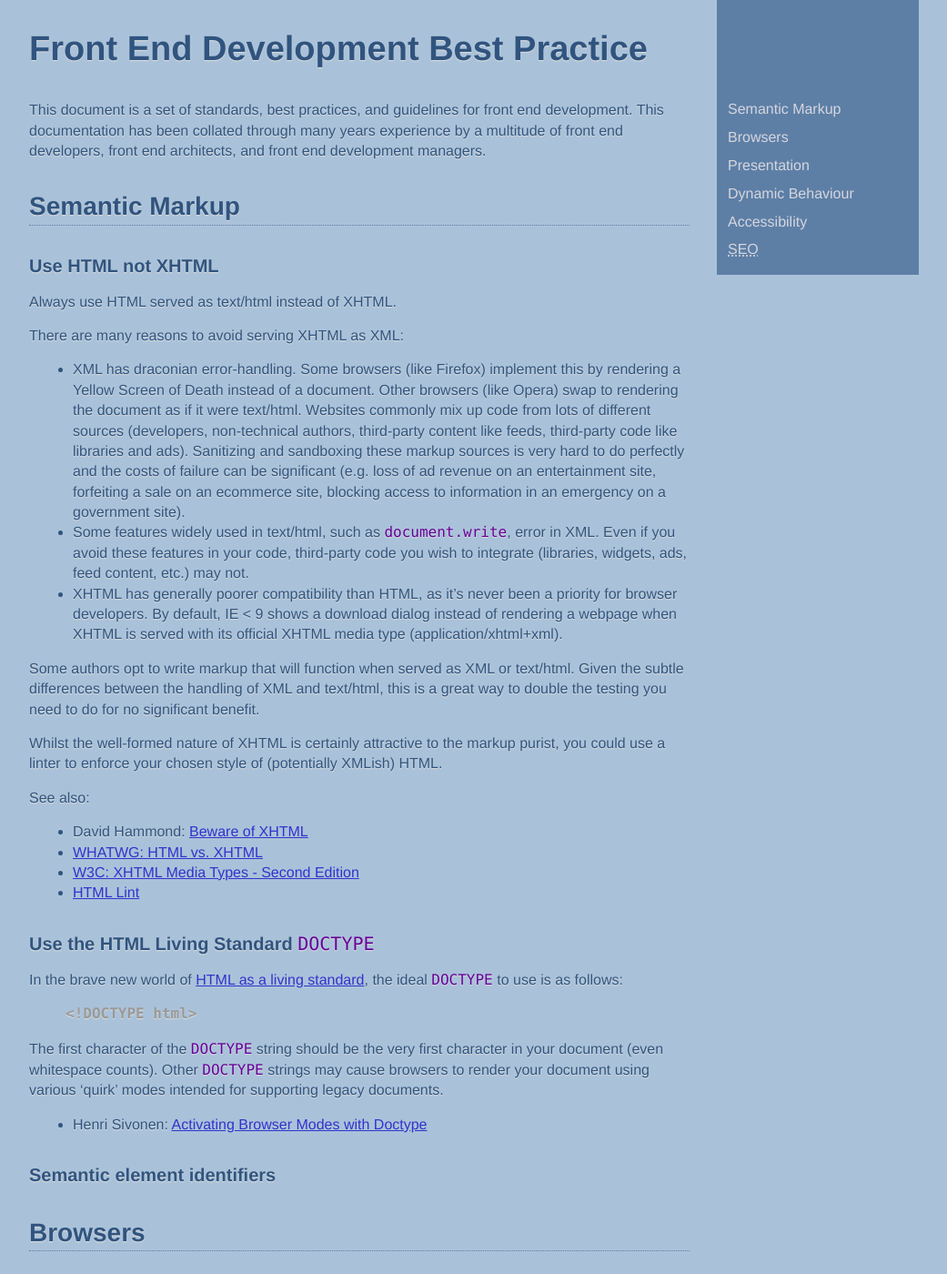
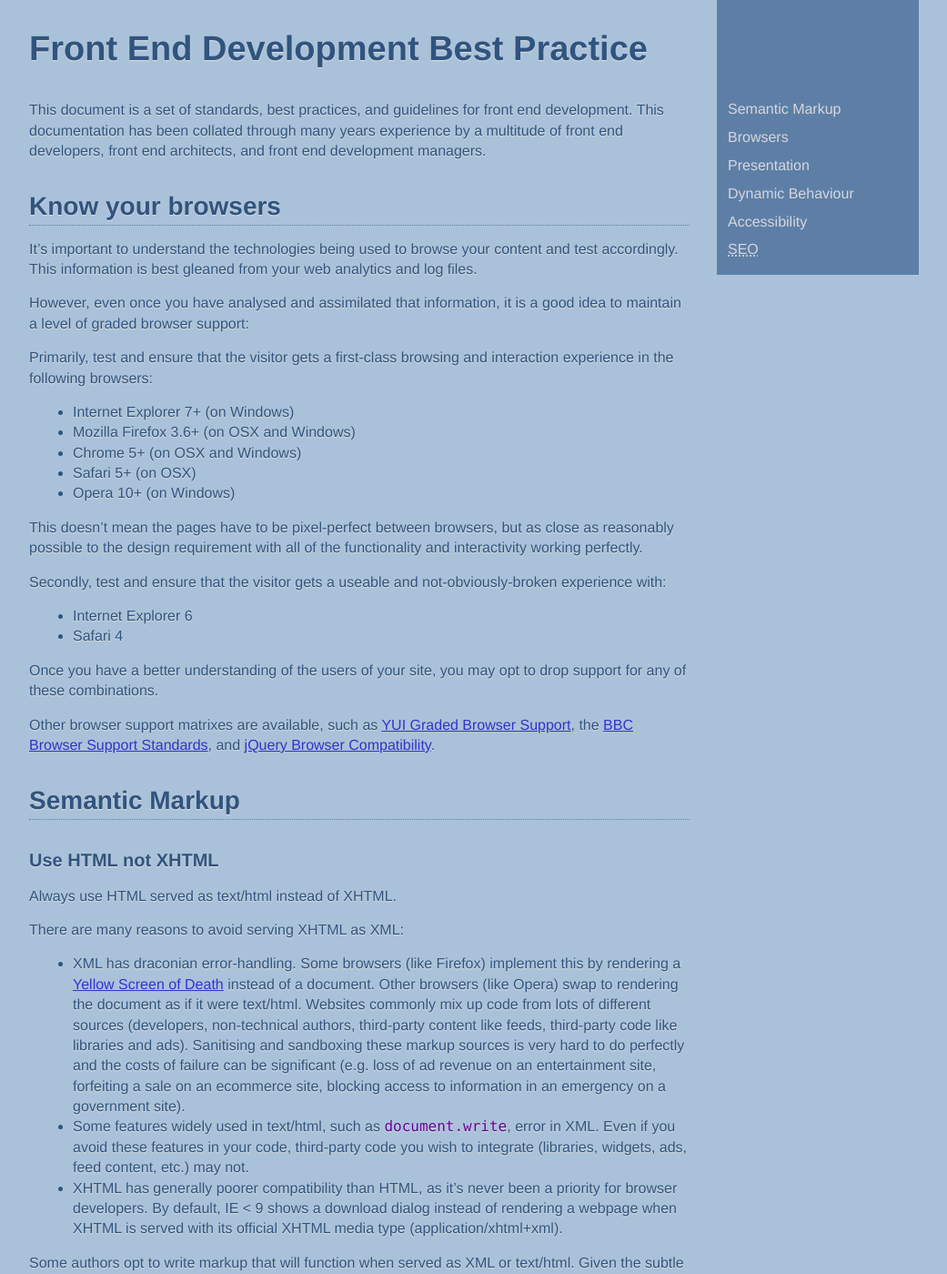
Before and after one commit to nefarioustim/front-end-development-best-practice, a Jekyll site: the page built from index.md, in a window 1280 px wide and 1400 px high. Shown: the whole window at 91% size, without its empty margins (119-1160 px from the left). Built offline with Jekyll 4.4.1, drawn with Linux system fonts in a browser that asks for light colours; Markdown is read by kramdown in place of the engine named in the settings; some of the changed text lies outside the part shown.

Commit message:
Updated and reorganised content.

```diff
--- a/index.md
+++ b/index.md
@@ -11,6 +11,31 @@ end development. This documentation has been collated through many years
 experience by a multitude of front end developers, front end architects, and
 front end development managers.
 
+<h2 id="browsers">Know your browsers</h2>
+
+It's important to understand the technologies being used to browse your content and test accordingly. This information is best gleaned from your web analytics and log files.
+
+However, even once you have analysed and assimilated that information, it is a good idea to maintain a level of graded browser support:
+
+Primarily, test and ensure that the visitor gets a first-class browsing and interaction experience in the following browsers:
+
+* Internet Explorer 7+ (on Windows)
+* Mozilla Firefox 3.6+ (on OSX and Windows)
+* Chrome 5+ (on OSX and Windows)
+* Safari 5+ (on OSX)
+* Opera 10+ (on Windows)
+
+This doesn't mean the pages have to be pixel-perfect between browsers, but as close as reasonably possible to the design requirement with all of the functionality and interactivity working perfectly.
+
+Secondly, test and ensure that the visitor gets a useable and not-obviously-broken experience with:
+
+* Internet Explorer 6
+* Safari 4
+
+Once you have a better understanding of the users of your site, you may opt to drop support for any of these combinations.
+
+Other browser support matrixes are available, such as [YUI Graded Browser Support](http://developer.yahoo.com/yui/articles/gbs/), the [BBC Browser Support Standards](http://www.bbc.co.uk/guidelines/futuremedia/technical/browser_support.shtml#support_table), and [jQuery Browser Compatibility](http://docs.jquery.com/Browser_compatibility).
+
 <h2 id="semantic-markup">Semantic Markup</h2>
 
 ### Use HTML not XHTML
@@ -20,22 +45,23 @@ Always use HTML served as text/html instead of XHTML.
 There are many reasons to avoid serving XHTML as XML:
 
   * XML has draconian error-handling. Some browsers (like Firefox) implement
-    this by rendering a Yellow Screen of Death instead of a document. Other
-    browsers (like Opera) swap to rendering the document as if it were
+    this by rendering a [Yellow Screen of
+    Death](http://kb.mozillazine.org/XML_parsing_error) instead of a document.
+    Other browsers (like Opera) swap to rendering the document as if it were
     text/html. Websites commonly mix up code from lots of different sources
     (developers, non-technical authors, third-party content like feeds,
-    third-party code like libraries and ads). Sanitizing and sandboxing these
-    markup sources is very hard to do perfectly and the costs of failure can be
-    significant (e.g. loss of ad revenue on an entertainment site, forfeiting a
-    sale on an ecommerce site, blocking access to information in an emergency
-    on a government site).
+    third-party code like libraries and ads). Sanitising and sandboxing these
+    markup sources is very hard to do perfectly and the costs of failure can
+    be significant (e.g. loss of ad revenue on an entertainment site,
+    forfeiting a sale on an ecommerce site, blocking access to information in
+    an emergency on a government site).
   * Some features widely used in text/html, such as `document.write`, error in
     XML. Even if you avoid these features in your code, third-party code you
     wish to integrate (libraries, widgets, ads, feed content, etc.) may not.
   * XHTML has generally poorer compatibility than HTML, as it’s never been a
-    priority for browser developers. By default, IE < 9 shows a download dialog
-    instead of rendering a webpage when XHTML is served with its official XHTML
-    media type (application/xhtml+xml).
+    priority for browser developers. By default, IE < 9 shows a download
+    dialog instead of rendering a webpage when XHTML is served with its
+    official XHTML media type (application/xhtml+xml).
 
 Some authors opt to write markup that will function when served as XML or
 text/html. Given the subtle differences between the handling of XML and
```
Also changed, not shown: other parts of index.md (+0 -22 lines).
